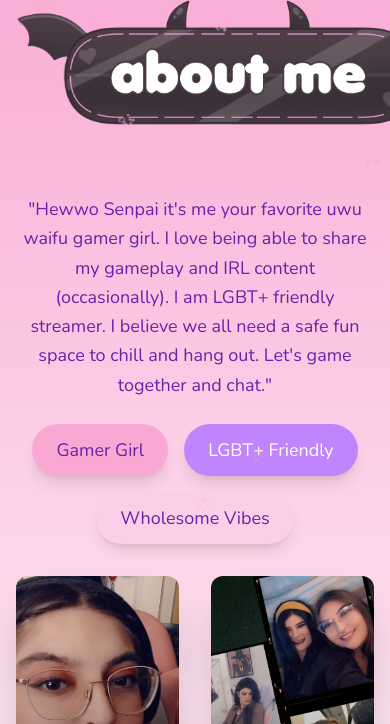
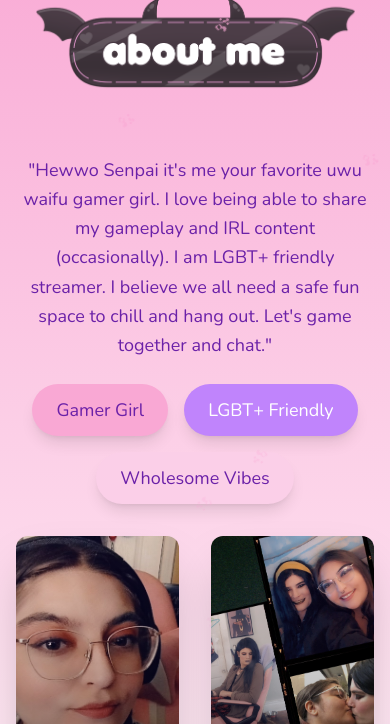
Before and after one commit to thefreewebsitewizards/orozcoe1996, a plain HTML site: page about.html in a window 390 px wide. Shown: the part 87-811 px from the top of the page. Drawn offline with nearby package versions, Linux system fonts and the light colour scheme.

```diff
--- a/about.html
+++ b/about.html
@@ -61,7 +61,7 @@
     <section class="min-h-screen bg-gradient-to-b from-[#f9a8d4] to-[#fff5f9] flex items-center py-20">
         <div class="max-w-7xl mx-auto px-4 sm:px-6 lg:px-8 w-full">
             <div class="text-center mb-16">
-                <img src="assets/About Me.png" alt="About Your UwU Waifu" class="mx-auto max-w-md md:max-w-lg">
+                <img src="assets/About Me.png" alt="About Your UwU Waifu" class="mx-auto max-w-xs">
             </div>
 
             <div class="flex flex-col md:flex-row items-center">
```
Also changed, not shown: socials.html (+1 -1 lines).
